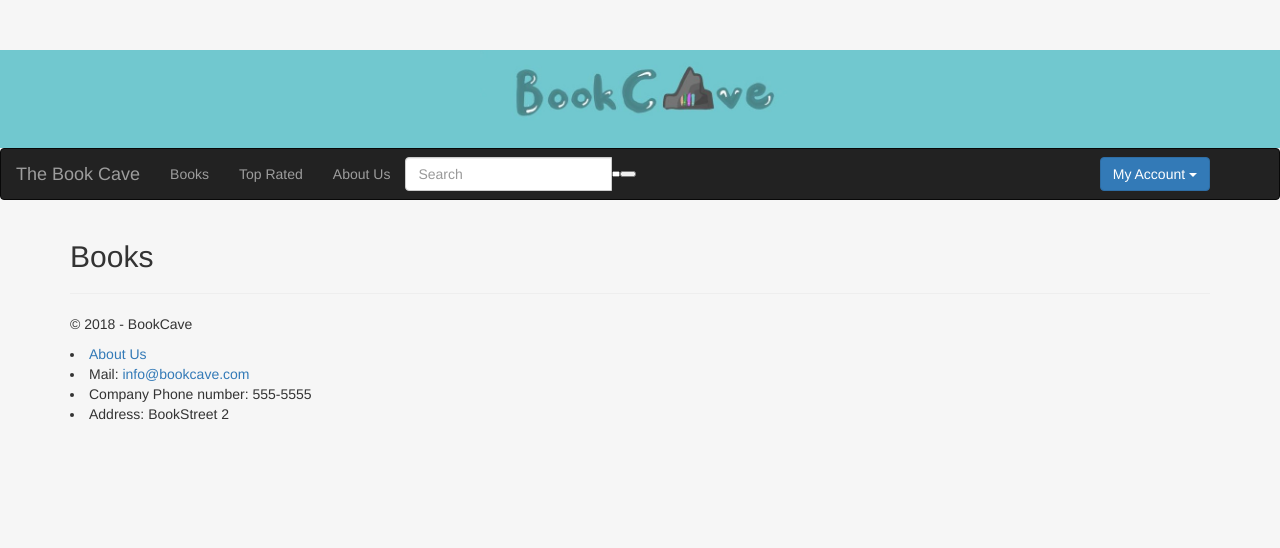
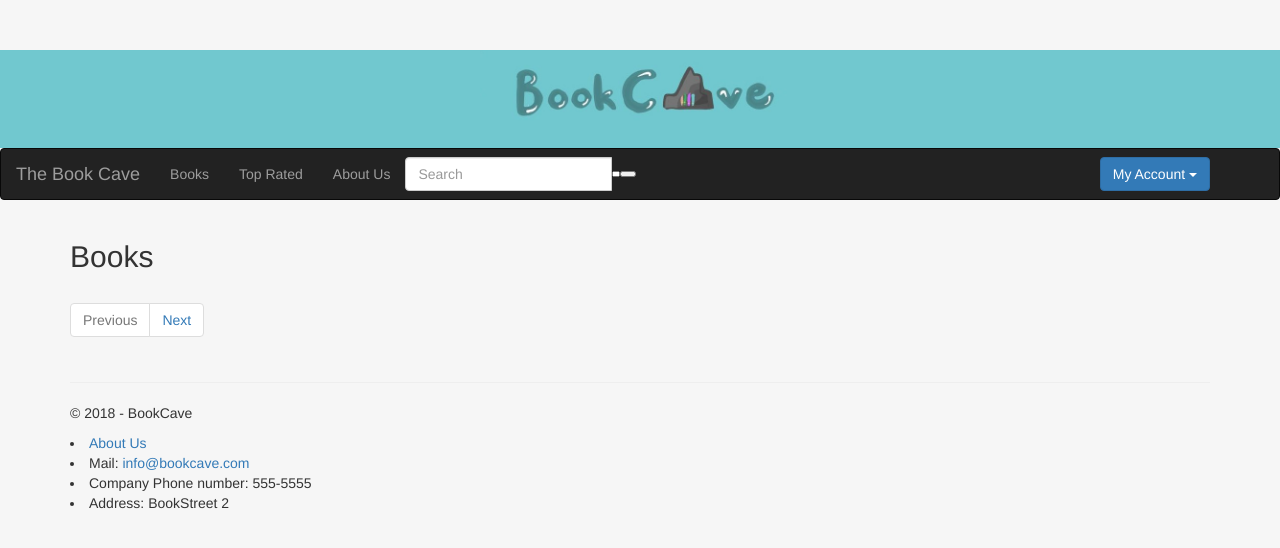
Before and after one commit to JohannHinrik/BookCave, an ASP.NET Core app: page /Book in a window 1280 px wide. Shown: the top 548 px of the page. Run offline with ASP.NET Core 8, Linux system fonts and the light colour scheme; data that the repository does not hold is empty; the project's own start-up code is not run, and a stand-in starts its controllers and pages; some libraries are stand-ins or nearby versions.

Commit message:
new page button added to book index, needs fixing

```diff
--- a/Views/Book/Index.cshtml
+++ b/Views/Book/Index.cshtml
@@ -9,8 +9,10 @@
 <!--  Printing all Books
  -->
 <div>
-    @foreach(var book in Model)
+    <ul class="pagination">
+    @foreach(var book in Model.OrderByDescending(x=>x.Title).Take(6))
     {
+        <li class="page-item">
         <div class="col-xs-6 col-lg-6">
         <hr>
             <!-- Book Cover  -->
@@ -33,5 +35,9 @@
                 <button type="button" class="wishListButton"><i class="far fa-heart"></i></button>
             </div>
         </div>
+        </li>
     }
+    <li class="page-item disabled"><a class="page-link" href="#">Previous</a></li>
+     <li class="page-item"><a class="page-link" href="#">Next</a></li>
+    </ul>
 </div>
```
